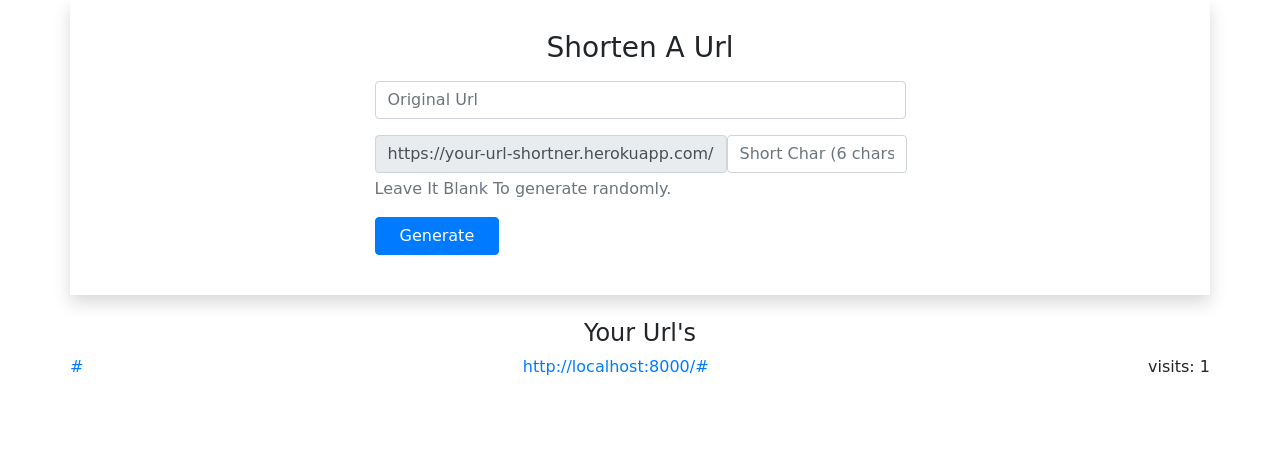
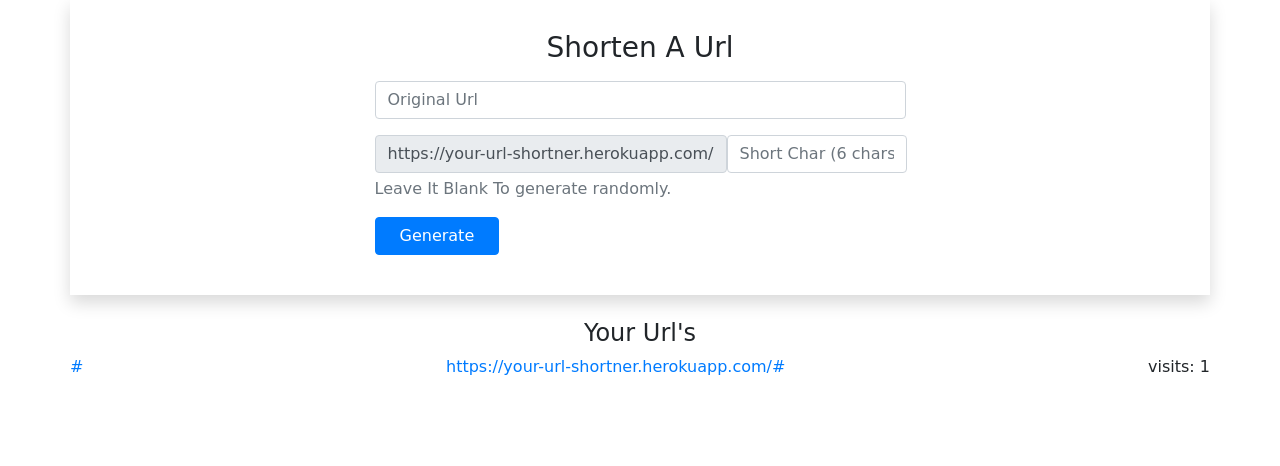
Before and after one commit to bhavyag54/url-shortner, a Django app: page /dashboard/ in a window 1280 px wide. Shown: the part 81-547 px from the top of the page. Run offline with Django 3.2, Linux system fonts and the light colour scheme; a user stored in the database is signed in; tables that the repository leaves empty hold one stand-in row (values such as "Sample post"); some libraries are stand-ins or nearby versions; some web fonts are replaced.

Commit message:
updated to heroku url

```diff
--- a/templates/dashboard.html
+++ b/templates/dashboard.html
@@ -54,7 +54,7 @@
         {%for url in urls%}
         <div class="row justify-content-between">
             <a href="{{ url.original_url }}">{{ url.original_url|slice:":40" }}</a>
-            <a href="http://localhost:8000/{{ url.short_url }}">http://localhost:8000/{{ url.short_url }}</a>
+            <a href="https://your-url-shortner.herokuapp.com/{{ url.short_url }}">https://your-url-shortner.herokuapp.com/{{ url.short_url }}</a>
             <p>visits: {{url.visits}}</p>
         </div>
             {%endfor%}
```
